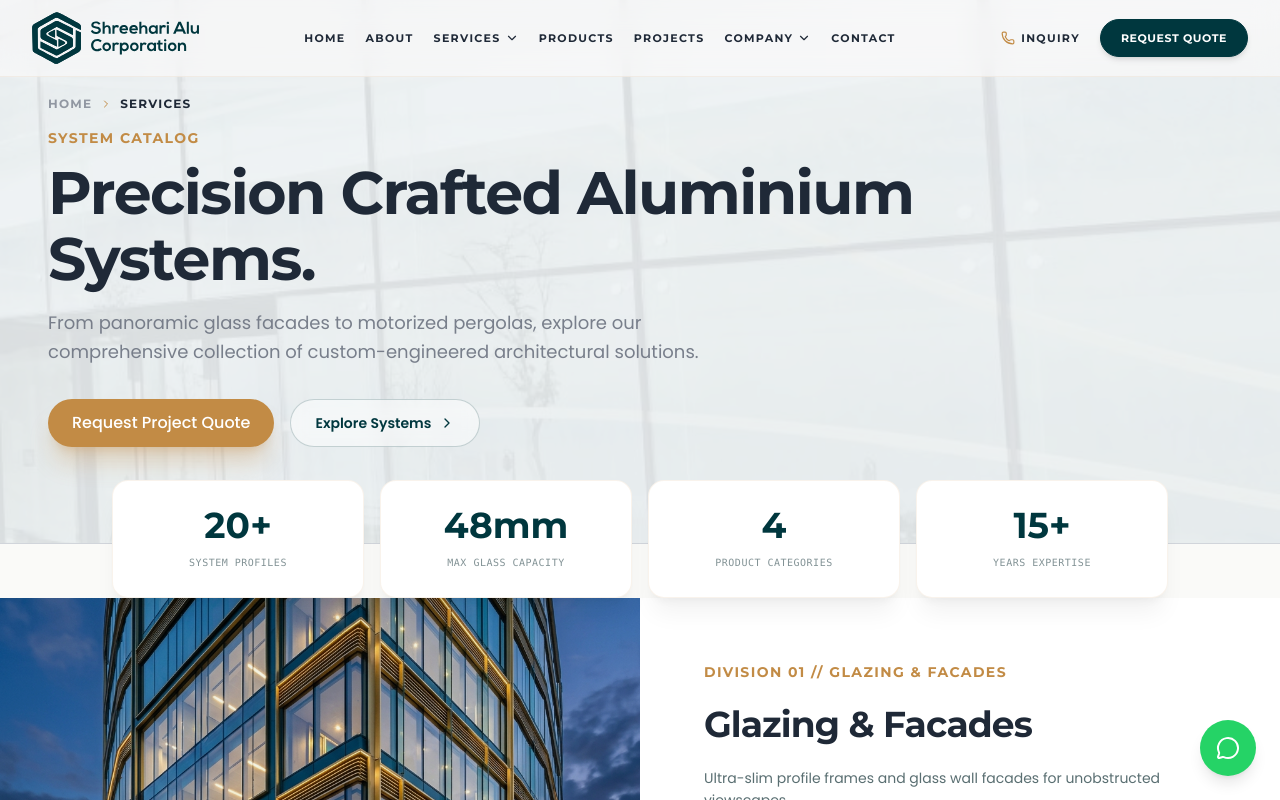
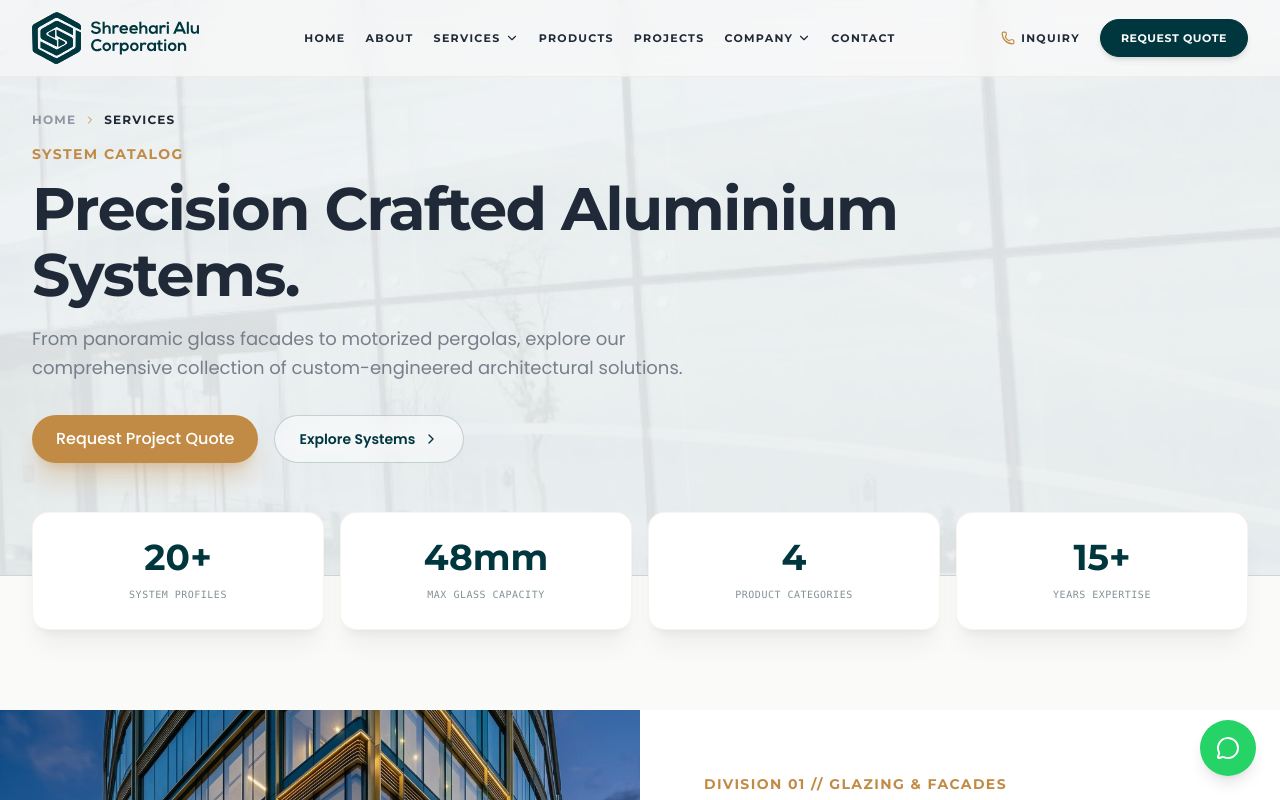
Before and after one commit to Orvion-Tech/Shreehari-alu, a Next.js app: page /services in a window 1280 px wide. Shown: the top 800 px of the page. Built offline with nearby package versions, Linux system fonts and the light colour scheme.

Commit message:
Final chnages

```diff
--- a/src/app/services/doors-windows/page.tsx
+++ b/src/app/services/doors-windows/page.tsx
@@ -266,7 +266,7 @@ export default function DoorsWindowsPage() {
         {/* CAD Grid Backdrop */}
         <div className="absolute inset-0 z-0 bg-[radial-gradient(rgba(194,139,69,0.04)_1.5px,transparent_1.5px)] [background-size:24px_24px] opacity-75 pointer-events-none" />
 
-        <div className="container mx-auto px-6 md:px-12 max-w-7xl relative z-10">
+        <div className="container mx-auto px-4 md:px-8 relative z-10">
           <div className="grid grid-cols-1 lg:grid-cols-12 gap-6 lg:gap-16 items-center">
 
             {/* Left Column: Text content */}
@@ -322,7 +322,7 @@ export default function DoorsWindowsPage() {
       <span id="doors-catalog" className="block scroll-mt-24" />
 
       {/* Breadcrumb navigator */}
-      <div className="container mx-auto px-6 md:px-12 max-w-7xl pt-10 font-sans">
+      <div className="container mx-auto px-4 md:px-8 pt-10 font-sans">
         <div className="flex items-center gap-2 text-xs text-primary/50">
           <Link href="/" className="hover:text-[#C28B45] transition-colors">Home</Link>
           <ChevronRight className="w-3.5 h-3.5" />
--- a/src/app/services/glazing-facades/page.tsx
+++ b/src/app/services/glazing-facades/page.tsx
@@ -303,7 +303,7 @@ export default function GlazingPage() {
         {/* CAD Grid Backdrop */}
         <div className="absolute inset-0 z-0 bg-[radial-gradient(rgba(194,139,69,0.04)_1.5px,transparent_1.5px)] [background-size:24px_24px] opacity-75 pointer-events-none" />
 
-        <div className="container mx-auto px-6 md:px-12 max-w-7xl relative z-10">
+        <div className="container mx-auto px-4 md:px-8 relative z-10">
           <div className="grid grid-cols-1 lg:grid-cols-12 gap-6 lg:gap-16 items-center">
 
             {/* Left Column: Text content */}
@@ -359,7 +359,7 @@ export default function GlazingPage() {
       <span id="glazing-catalog" className="block scroll-mt-24" />
 
       {/* Breadcrumb navigator */}
-      <div className="container mx-auto px-6 md:px-12 max-w-7xl pt-10 font-sans">
+      <div className="container mx-auto px-4 md:px-8 pt-10 font-sans">
         <div className="flex items-center gap-2 text-xs text-primary/50">
           <Link href="/" className="hover:text-[#C28B45] transition-colors">Home</Link>
           <ChevronRight className="w-3.5 h-3.5" />
--- a/src/app/services/interior-partitions/page.tsx
+++ b/src/app/services/interior-partitions/page.tsx
@@ -229,7 +229,7 @@ export default function PartitionsPage() {
         {/* CAD Grid Backdrop */}
         <div className="absolute inset-0 z-0 bg-[radial-gradient(rgba(194,139,69,0.04)_1.5px,transparent_1.5px)] [background-size:24px_24px] opacity-75 pointer-events-none" />
 
-        <div className="container mx-auto px-6 md:px-12 max-w-7xl relative z-10">
+        <div className="container mx-auto px-4 md:px-8 relative z-10">
           <div className="grid grid-cols-1 lg:grid-cols-12 gap-6 lg:gap-16 items-center">
 
             {/* Left Column: Text content */}
@@ -285,7 +285,7 @@ export default function PartitionsPage() {
       <span id="partitions-catalog" className="block scroll-mt-24" />
 
       {/* Breadcrumb navigator */}
-      <div className="container mx-auto px-6 md:px-12 max-w-7xl pt-10 font-sans">
+      <div className="container mx-auto px-4 md:px-8 pt-10 font-sans">
         <div className="flex items-center gap-2 text-xs text-primary/50">
           <Link href="/" className="hover:text-[#C28B45] transition-colors">Home</Link>
           <ChevronRight className="w-3.5 h-3.5" />
--- a/src/app/services/outdoor-shading/page.tsx
+++ b/src/app/services/outdoor-shading/page.tsx
@@ -281,7 +281,7 @@ export default function OutdoorShadingPage() {
         {/* CAD Grid Backdrop */}
         <div className="absolute inset-0 z-0 bg-[radial-gradient(rgba(194,139,69,0.04)_1.5px,transparent_1.5px)] [background-size:24px_24px] opacity-75 pointer-events-none" />
 
-        <div className="container mx-auto px-6 md:px-12 max-w-7xl relative z-10">
+        <div className="container mx-auto px-4 md:px-8 relative z-10">
           <div className="grid grid-cols-1 lg:grid-cols-12 gap-6 lg:gap-16 items-center">
 
             {/* Left Column: Text content */}
@@ -337,7 +337,7 @@ export default function OutdoorShadingPage() {
       <span id="outdoor-catalog" className="block scroll-mt-24" />
 
       {/* Breadcrumb navigator */}
-      <div className="container mx-auto px-6 md:px-12 max-w-7xl pt-10 font-sans">
+      <div className="container mx-auto px-4 md:px-8 pt-10 font-sans">
         <div className="flex items-center gap-2 text-xs text-primary/50">
           <Link href="/" className="hover:text-[#C28B45] transition-colors">Home</Link>
           <ChevronRight className="w-3.5 h-3.5" />
--- a/src/app/services/page.tsx
+++ b/src/app/services/page.tsx
@@ -424,7 +424,7 @@ export default function ServicesPage() {
     <div className="bg-[#FAFAF8] min-h-screen">
 
       {/* Page Hero */}
-      <section className="relative pt-28 pb-12 md:py-24 bg-section overflow-hidden border-b border-border">
+      <section className="relative pt-28 pb-24 md:pb-28 bg-section overflow-hidden border-b border-border">
         <div className="absolute inset-0 z-0">
           <div className="absolute inset-0 bg-section/90 z-10" />
           <Image
@@ -437,7 +437,7 @@ export default function ServicesPage() {
             loading="eager"
           />
         </div>
-        <div className="container mx-auto px-6 md:px-12 relative z-20 max-w-7xl">
+        <div className="container mx-auto px-4 md:px-8 relative z-20">
           <div className="breadcrumbs text-xs text-body/70 mb-4 flex items-center gap-2 font-heading uppercase tracking-widest font-bold">
             <Link href="/" className="hover:text-accent transition-colors">Home</Link>
             <ChevronRight className="w-3 h-3 text-accent" />
@@ -475,8 +475,8 @@ export default function ServicesPage() {
       </section>
 
       {/* ===================== FLOATING STAT COUNTERS ===================== */}
-      <section className="relative z-20 -mt-16">
-        <div className="container mx-auto px-6 md:px-12 max-w-6xl">
+      <section className="relative z-20 -mt-12 md:-mt-16 mb-12 md:mb-20">
+        <div className="container mx-auto px-4 md:px-8">
           <div className="grid grid-cols-2 md:grid-cols-4 gap-4">
             {[
               { value: 20, suffix: "+", label: "System Profiles" },
@@ -572,7 +572,7 @@ export default function ServicesPage() {
 
       {/* ===================== OUR PROCESS SECTION ===================== */}
       <section id="process" className="py-8 md:py-16 border-t border-primary/5 bg-[#FAF9F5]/40">
-        <div className="container mx-auto px-6 md:px-12 max-w-7xl">
+        <div className="container mx-auto px-4 md:px-8">
 
           <div className="text-center max-w-3xl mx-auto mb-6 md:mb-10 space-y-3">
             <span className="text-[10px] font-mono font-bold tracking-[0.25em] text-[#C28B45] uppercase block mb-4">How We Work</span>
@@ -590,7 +590,7 @@ export default function ServicesPage() {
       </section>
 
       {/* ===================== PREMIUM CONSULTATION CTA ===================== */}
-      <section className="py-28 relative overflow-hidden">
+      <section className="py-16 md:py-28 bg-primary text-white relative overflow-hidden">
         <div className="absolute inset-0 bg-primary" />
         <div className="absolute inset-0 bg-[radial-gradient(circle_at_30%_20%,rgba(194,139,69,0.15),transparent_50%)]" />
         <div className="absolute inset-0 bg-[radial-gradient(circle_at_70%_80%,rgba(194,139,69,0.1),transparent_50%)]" />
@@ -599,7 +599,7 @@ export default function ServicesPage() {
         <div className="absolute top-0 left-0 right-0 h-px bg-gradient-to-r from-transparent via-[#C28B45]/40 to-transparent" />
         <div className="absolute bottom-0 left-0 right-0 h-px bg-gradient-to-r from-transparent via-[#C28B45]/40 to-transparent" />
 
-        <div className="container mx-auto px-6 md:px-12 w-full relative z-10">
+        <div className="container mx-auto px-4 md:px-8 w-full relative z-10">
           <motion.div
             initial={{ opacity: 0, y: 40 }}
             whileInView={{ opacity: 1, y: 0 }}
--- a/src/components/layout/Footer.tsx
+++ b/src/components/layout/Footer.tsx
@@ -19,6 +19,7 @@ export default function Footer() {
                 width={280}
                 height={87}
                 className="h-14 w-auto brightness-0 invert"
+                loading="eager"
               />
             </div>
             <p className="text-gray-400 text-sm leading-relaxed max-w-sm">
--- a/src/components/layout/Header.tsx
+++ b/src/components/layout/Header.tsx
@@ -126,7 +126,6 @@ export default function Header() {
               width={240}
               height={75}
               className="w-auto h-11 xl:h-13 2xl:h-15 transition-all duration-500"
-              priority
               loading="eager"
             />
           </LinkNext>
```
